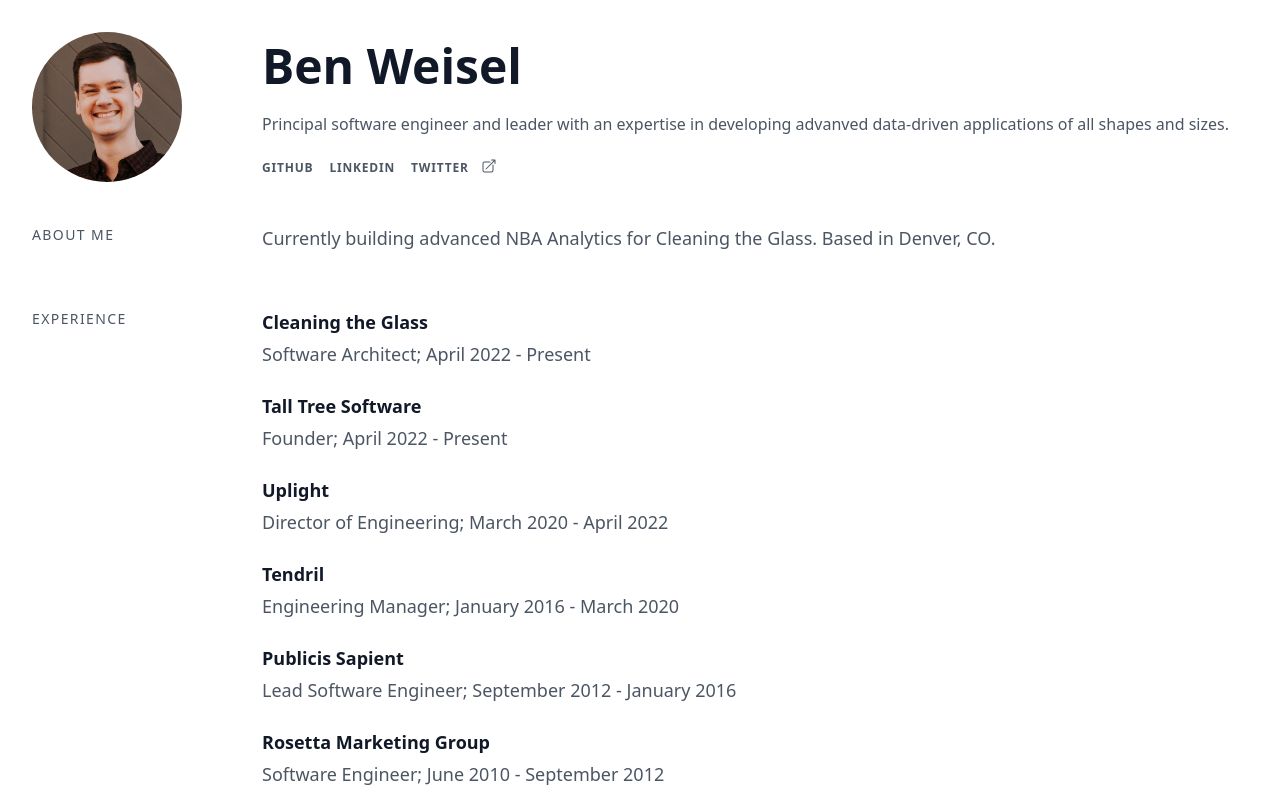
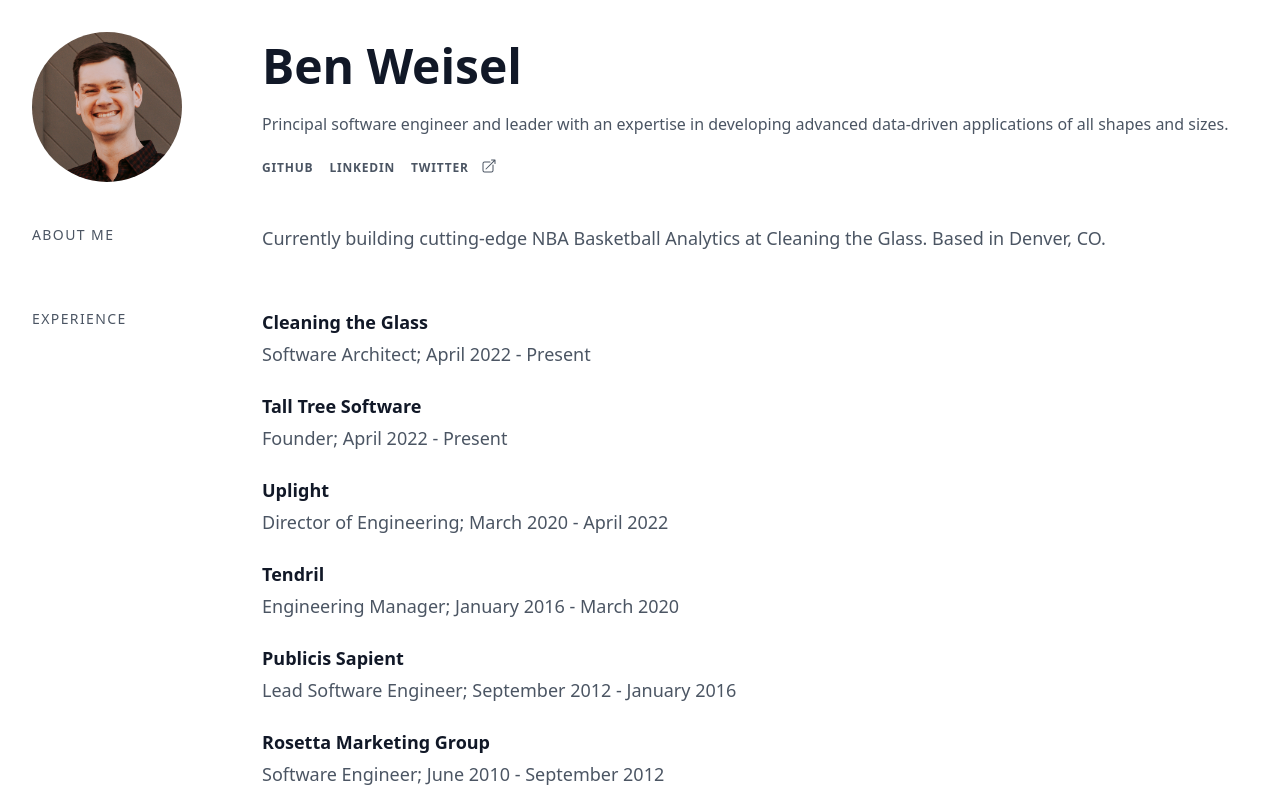
Before and after one commit to bweisel/personal-site, a Nuxt app: page / in a window 1280 px wide. Shown: the top 800 px of the page. Built offline with nearby package versions, Linux system fonts and the light colour scheme.

Commit message:
Update copy

```diff
--- a/pages/index.vue
+++ b/pages/index.vue
@@ -32,14 +32,14 @@
   name: "Ben Weisel",
   image: "/headshot.png",
   subLine:
-    "Principal software engineer and leader with an expertise in developing advanved data-driven applications of all shapes and sizes.",
+    "Principal software engineer and leader with an expertise in developing advanced data-driven applications of all shapes and sizes.",
   twitter: "https://twitter.com/bweisel",
   github: "https://github.com/bweisel",
   linkedin: "https://www.linkedin.com/in/benweisel/",
 });
 
 const about = ref(
-  "Currently building advanced NBA Analytics for Cleaning the Glass. Based in Denver, CO."
+  "Currently building cutting-edge NBA Basketball Analytics at Cleaning the Glass. Based in Denver, CO."
 );
 
 const skills = ref([
```
